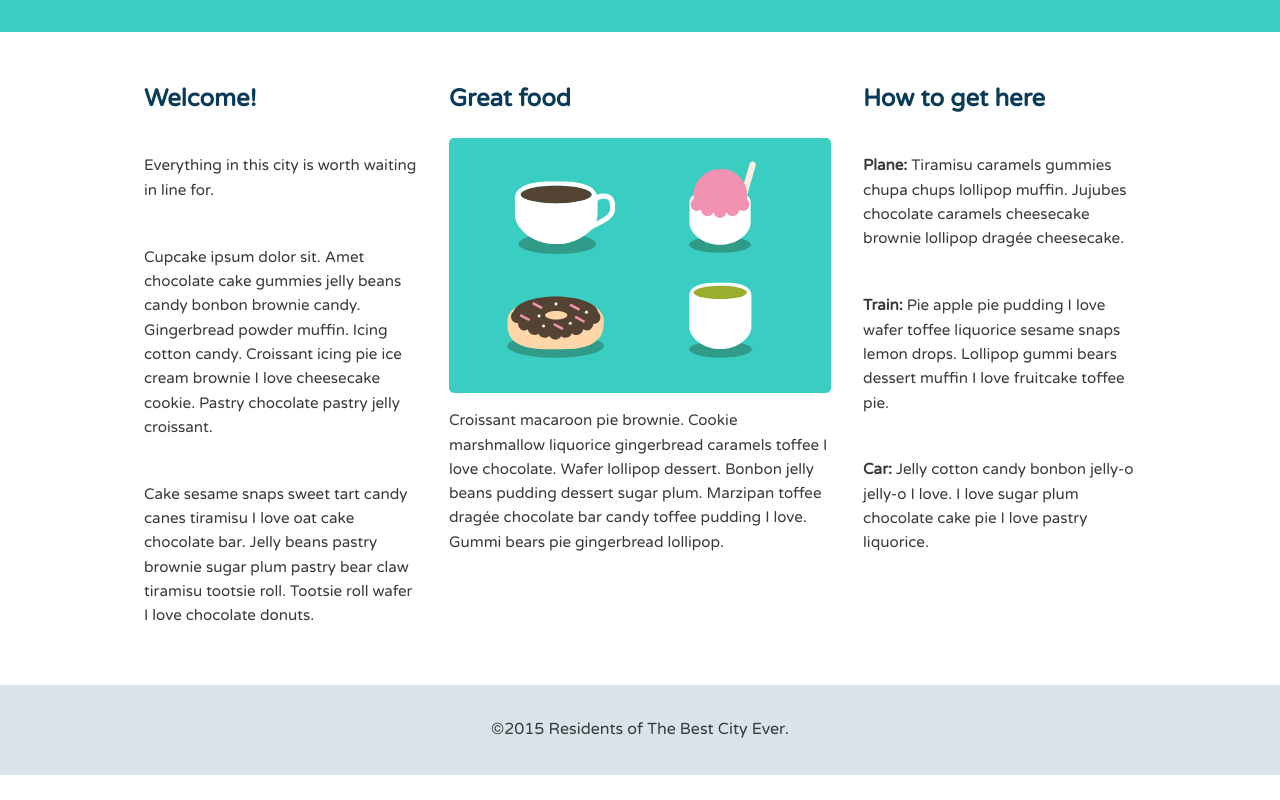
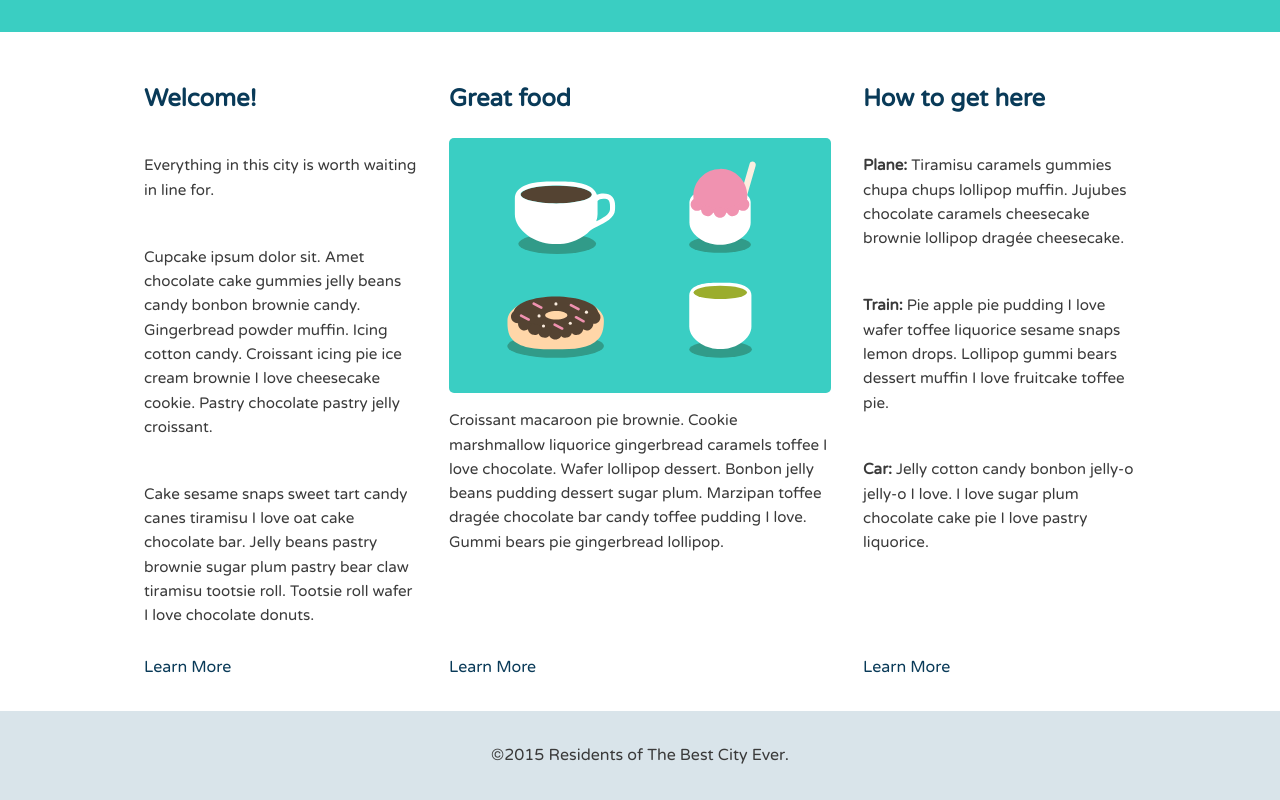
Before and after one commit to MeliLondon-zz/CSS-Flexbox-Layout, a plain HTML site: page index.html in a window 1280 px wide. Shown: the part 448-1248 px from the top of the page. Before the commit the page ends 1223 px from the top, so only its background shows below. Drawn offline with Linux system fonts and the light colour scheme.

Commit message:
Added button links to div

```diff
--- a/index.html
+++ b/index.html
@@ -30,6 +30,7 @@
 			<h2>Great food</h2>
 			<img class="feat-img" src="img/treats.svg" alt="Drinks and eats">
 			<p>Croissant macaroon pie brownie. Cookie marshmallow liquorice gingerbread caramels toffee I love chocolate. Wafer lollipop dessert. Bonbon jelly beans pudding dessert sugar plum. Marzipan toffee drag&#233;e chocolate bar candy toffee pudding I love. Gummi bears pie gingerbread lollipop.</p>
+			<a class="button" href="#">Learn More</a>
 		</div><!--/.primary-->
 
 		<div class="secondary col">
@@ -37,6 +38,7 @@
 			<p>Everything in this city is worth waiting in line for.</p>
 			<p>Cupcake ipsum dolor sit. Amet chocolate cake gummies jelly beans candy bonbon brownie candy. Gingerbread powder muffin. Icing cotton candy. Croissant icing pie ice cream brownie I love cheesecake cookie. Pastry chocolate pastry jelly croissant.</p>
 			<p>Cake sesame snaps sweet tart candy canes tiramisu I love oat cake chocolate bar. Jelly beans pastry brownie sugar plum pastry bear claw tiramisu tootsie roll. Tootsie roll wafer I love chocolate donuts.</p>
+			<a class="button" href="#">Learn More</a>
 		</div><!--/.secondary-->
 
 		<div class="tertiary col">
@@ -44,6 +46,7 @@
 			<p><strong>Plane: </strong>Tiramisu caramels gummies chupa chups lollipop muffin. Jujubes chocolate caramels cheesecake brownie lollipop drag&#233;e cheesecake.</p>
 			<p><strong>Train: </strong>Pie apple pie pudding I love wafer toffee liquorice sesame snaps lemon drops. Lollipop gummi bears dessert muffin I love fruitcake toffee pie.</p>
 			<p><strong>Car: </strong>Jelly cotton candy bonbon jelly-o jelly-o I love. I love sugar plum chocolate cake pie I love pastry liquorice.</p>
+			<a class="button" href="#">Learn More</a>
 		</div><!--/.tertiary-->
 	</div>
 
```
